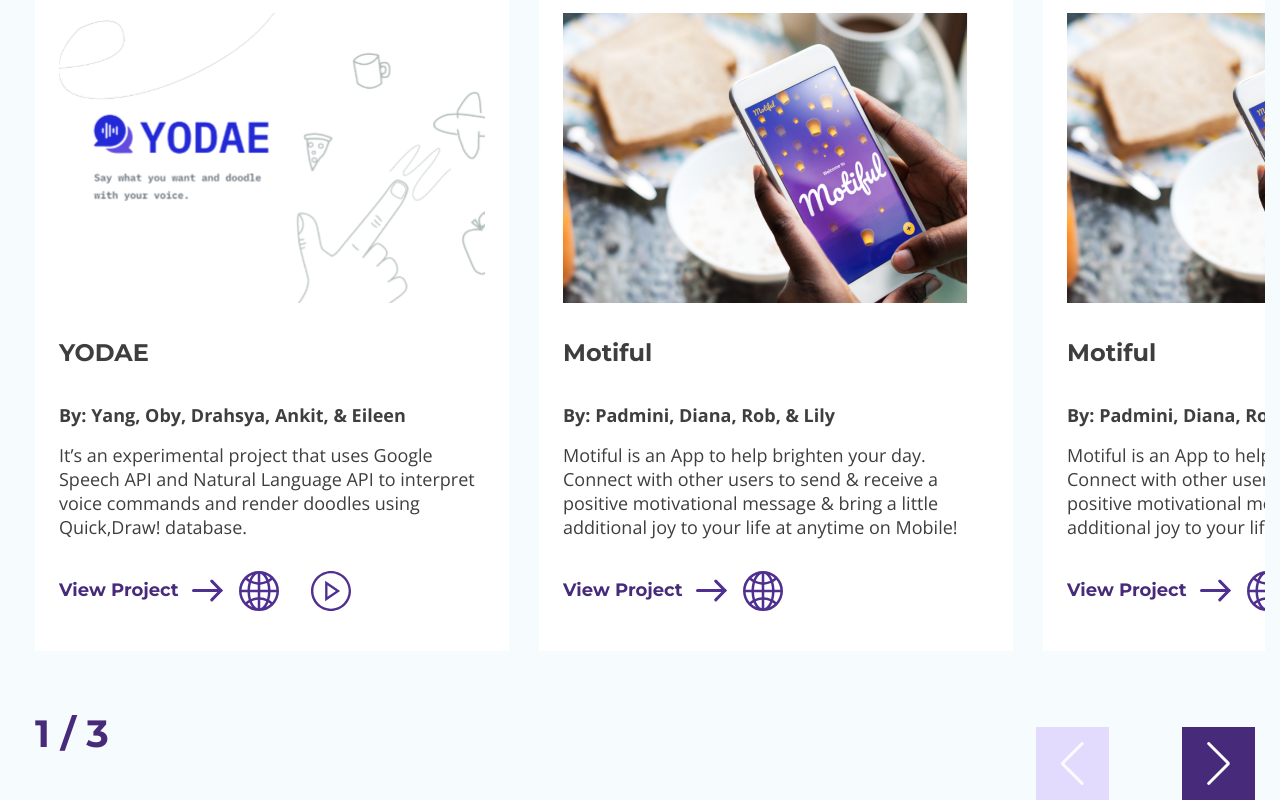
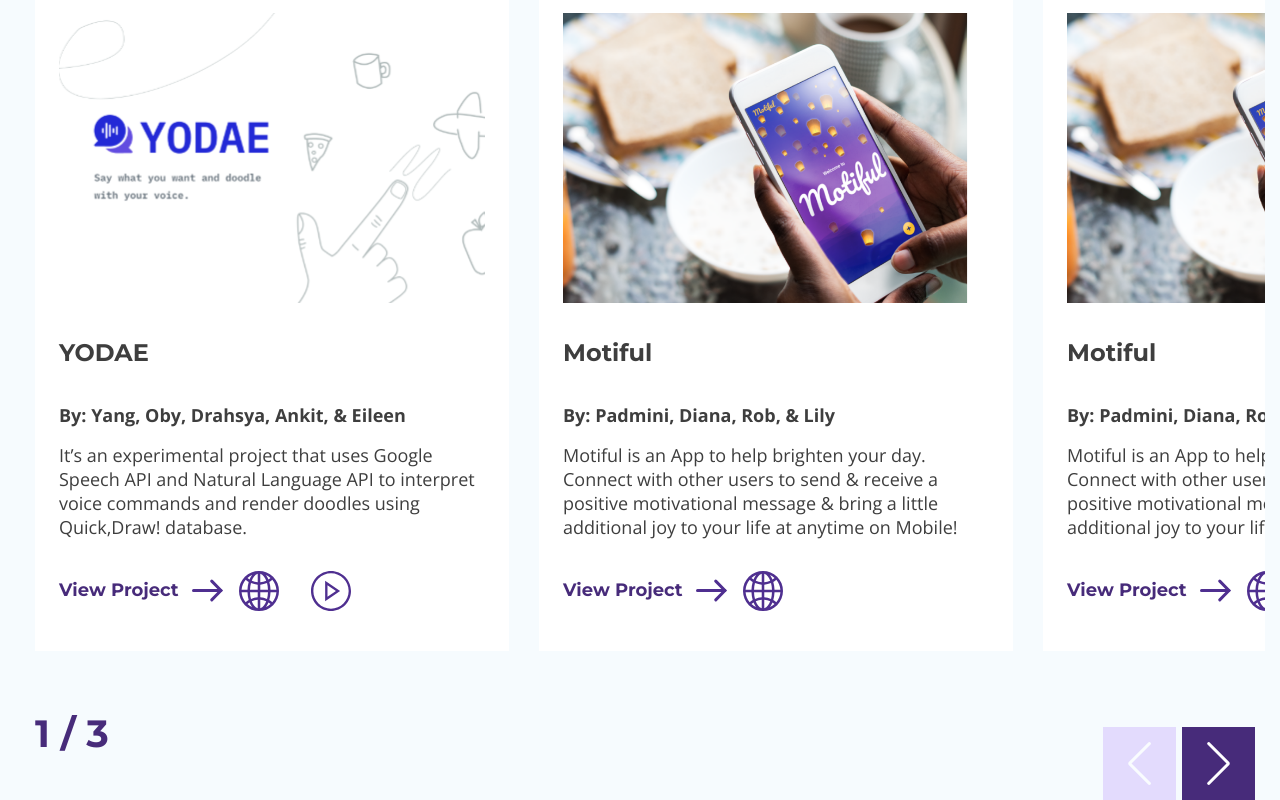
Before and after one commit to eishikahoque/gradshow2020, a Vue app: page /home in a window 1280 px wide. Shown: the part 799-1599 px from the top of the page. Built offline with nearby package versions, Linux system fonts and the light colour scheme.

Commit message:
aligned swiper buttons

```diff
--- a/src/views/Home.vue
+++ b/src/views/Home.vue
@@ -204,7 +204,7 @@
 
 #btn-prev {
   background-color: $color-light-purple;
-  right: 5.2rem;
+  right: 1rem;
   left: auto;
 }
 
@@ -221,6 +221,7 @@
 
 .swiper-buttons {
   display: flex;
+  align-content: center;
 }
 
 @include media-breakpoint-down(sm) {
```
